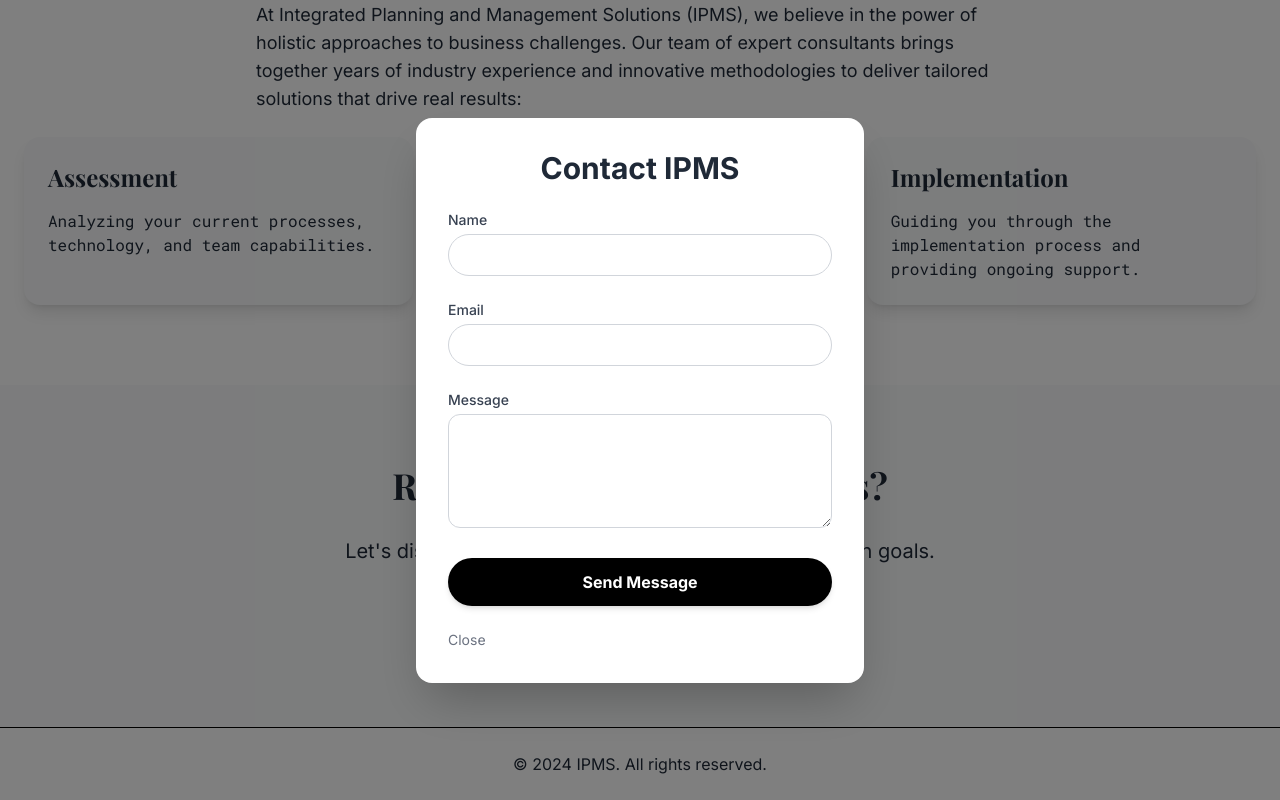
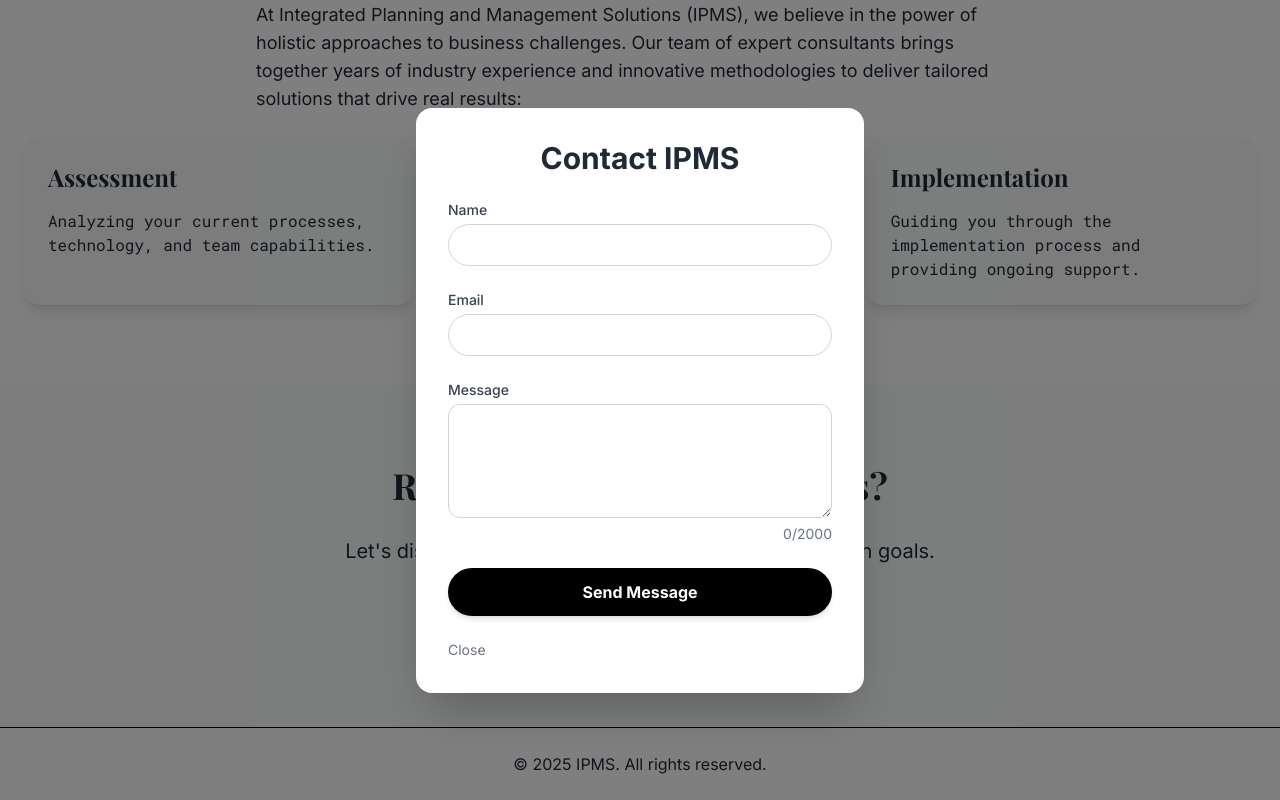
Before and after one commit to angx1/ipms-landing, a Next.js app: page / in a window 1280 px wide. Both pictures are taken after a click on the button "Contact Us". Shown: the part 943-1743 px from the top of the page. Built offline with nearby package versions, Linux system fonts and the light colour scheme; no server answers; a web font is replaced by a local one.

Commit message:
updated contact form and supabase integration

```diff
--- a/next.config.js
+++ b/next.config.js
@@ -1,21 +1,25 @@
 const nextConfig = {
-  output: 'export',
-  assetPrefix: '/', // Use relative paths for assets
+  //output: "export",
+  assetPrefix: "/", // Use relative paths for assets
 
-  transpilePackages: ["@radix-ui/react-dialog", "@radix-ui/react-label", "@radix-ui/react-slot"],
+  transpilePackages: [
+    "@radix-ui/react-dialog",
+    "@radix-ui/react-label",
+    "@radix-ui/react-slot",
+  ],
   reactStrictMode: true,
   webpack: (config, { dev }) => {
     config.module.rules.push({
       test: /\.json$/,
-      type: 'json',
-    })
+      type: "json",
+    });
 
     if (dev) {
-      config.cache = false
+      config.cache = false;
     }
 
-    return config
+    return config;
   },
-}
+};
 
-module.exports = nextConfig
+module.exports = nextConfig;
--- a/package.json
+++ b/package.json
@@ -13,11 +13,12 @@
     "@radix-ui/react-dialog": "^1.1.2",
     "@radix-ui/react-label": "^2.1.0",
     "@radix-ui/react-slot": "^1.1.0",
+    "@supabase/supabase-js": "^2.49.1",
     "class-variance-authority": "^0.7.0",
     "clsx": "^2.1.1",
     "framer-motion": "^10.16.5",
     "lucide-react": "^0.453.0",
-    "next": "15.0.1",
+    "next": "^15.2.1-canary.5",
     "nodemailer": "^6.9.15",
     "react": "^18.2.0",
     "react-dom": "^18.2.0",
--- a/src/components/contact-modal.jsx
+++ b/src/components/contact-modal.jsx
@@ -1,31 +1,113 @@
-'use client'
+"use client";
 
-import { useState } from "react"
-import { motion, AnimatePresence } from 'framer-motion'
+import { useState } from "react";
+import { motion, AnimatePresence } from "framer-motion";
+import { createClient } from "@supabase/supabase-js";
+
+const supabaseUrl = process.env.NEXT_PUBLIC_SUPABASE_URL;
+const supabaseAnonKey = process.env.NEXT_PUBLIC_SUPABASE_ANON_KEY;
+const supabase = createClient(supabaseUrl, supabaseAnonKey);
+
+const isValidEmail = (email) => {
+  const emailRegex = /^[a-zA-Z0-9._%+-]+@[a-zA-Z0-9.-]+\.[a-zA-Z]{2,}$/;
+  return emailRegex.test(email);
+};
+
+const MAX_MESSAGE_LENGTH = 2000;
 
 export default function ContactModal() {
-  const [isOpen, setIsOpen] = useState(false)
-  const [isLoading, setIsLoading] = useState(false)
+  const [isOpen, setIsOpen] = useState(false);
+  const [isLoading, setIsLoading] = useState(false);
+  const [emailError, setEmailError] = useState("");
+  const [message, setMessage] = useState("");
+  const [messageError, setMessageError] = useState("");
+  const [successMessage, setSuccessMessage] = useState("");
+  const [errorMessage, setErrorMessage] = useState("");
+
+  const [formKey, setFormKey] = useState(Date.now());
 
   const handleSubmit = async (event) => {
-    event.preventDefault()
-    setIsLoading(true)
+    event.preventDefault();
 
-    // Get form data
-    const formData = new FormData(event.currentTarget)
-    const name = formData.get("name")
-    const email = formData.get("email")
-    const message = formData.get("message")
+    const form = event.currentTarget;
 
-    // Simulate API call
-    await new Promise((resolve) => setTimeout(resolve, 1000))
+    const formData = new FormData(form);
+    const name = formData.get("name");
+    const email = formData.get("email");
 
-    // Reset form and show success message
-    event.currentTarget.reset()
-    setIsLoading(false)
-    setIsOpen(false)
-    alert("Message sent! We'll get back to you as soon as possible.")
-  }
+    setSuccessMessage(""); // Clear messages at start
+    setErrorMessage("");
+
+    if (!name || !email || !message) {
+      setErrorMessage("Please fill in all fields.");
+      return;
+    }
+
+    if (!isValidEmail(email)) {
+      setEmailError("Please enter a valid email address.");
+      return;
+    } else {
+      setEmailError("");
+    }
+
+    if (message.length > MAX_MESSAGE_LENGTH) {
+      setMessageError(
+        `Message exceeds the maximum length of ${MAX_MESSAGE_LENGTH} characters.`
+      );
+      return;
+    } else {
+      setMessageError("");
+    }
+
+    setIsLoading(true);
+
+    try {
+      const { data, error } = await supabase
+        .from("contact_submissions")
+        .insert([{ name, email, message }]);
+
+      if (error) {
+        console.error("Supabase insert error:", error);
+        setErrorMessage(
+          "There was an error submitting your form. Please try again."
+        );
+      } else {
+        setSuccessMessage(
+          "Message sent! We'll get back to you as soon as possible."
+        );
+
+        //Hide model after a successful send
+        /*setTimeout(() => {
+          setIsOpen(false);
+          setSuccessMessage("");
+          setFormKey(Date.now());
+        }, 3000);*/
+      }
+
+      form.reset();
+      setMessage("");
+      setIsLoading(false);
+    } catch (err) {
+      console.error("Unexpected error:", err);
+      setErrorMessage("An unexpected error occurred. Please try again later.");
+      setIsLoading(false);
+    } finally {
+      setIsLoading(false);
+      setFormKey(Date.now());
+    }
+  };
+
+  const handleMessageChange = (event) => {
+    const text = event.target.value;
+    if (text.length <= MAX_MESSAGE_LENGTH) {
+      setMessage(text);
+      setMessageError("");
+    } else {
+      setMessageError(
+        `Message exceeds the maximum length of ${MAX_MESSAGE_LENGTH} characters.`
+      );
+    }
+  };
 
   return (
     <>
@@ -49,10 +131,27 @@ export default function ContactModal() {
               exit={{ scale: 0.9, opacity: 0 }}
               className="bg-white rounded-2xl p-8 max-w-md w-full shadow-2xl"
             >
-              <h2 className="text-3xl font-bold mb-6 text-center">Contact IPMS</h2>
-              <form onSubmit={handleSubmit} className="space-y-6">
+              <h2 className="text-3xl font-bold mb-6 text-center">
+                Contact IPMS
+              </h2>
+              {successMessage && (
+                <div className="text-green-500 mb-4 border rounded-xl p-4 bg-green-50">
+                  {successMessage}
+                </div>
+              )}
+              {errorMessage && (
+                <div className="text-red-500 mb-4 border rounded-xl p-4 bg-red-50">
+                  {errorMessage}
+                </div>
+              )}
+              <form onSubmit={handleSubmit} className="space-y-6" key={formKey}>
                 <div>
-                  <label htmlFor="name" className="block text-sm font-medium text-gray-700 mb-1">Name</label>
+                  <label
+                    htmlFor="name"
+                    className="block text-sm font-medium text-gray-700 mb-1"
+                  >
+                    Name
+                  </label>
                   <input
                     id="name"
                     name="name"
@@ -61,7 +160,12 @@ export default function ContactModal() {
                   />
                 </div>
                 <div>
-                  <label htmlFor="email" className="block text-sm font-medium text-gray-700 mb-1">Email</label>
+                  <label
+                    htmlFor="email"
+                    className="block text-sm font-medium text-gray-700 mb-1"
+                  >
+                    Email
+                  </label>
                   <input
                     id="email"
                     name="email"
@@ -69,21 +173,37 @@ export default function ContactModal() {
                     required
                     className="w-full px-4 py-2 rounded-full border border-gray-300 focus:outline-none focus:ring-2 focus:ring-gray-500 focus:border-transparent transition"
                   />
+                  {emailError && (
+                    <p className="text-red-500 text-sm">{emailError}</p>
+                  )}
                 </div>
                 <div>
-                  <label htmlFor="message" className="block text-sm font-medium text-gray-700 mb-1">Message</label>
+                  <label
+                    htmlFor="message"
+                    className="block text-sm font-medium text-gray-700 mb-1"
+                  >
+                    Message
+                  </label>
                   <textarea
                     id="message"
                     name="message"
                     required
                     rows={4}
                     className="w-full px-4 py-2 rounded-xl border border-gray-300 focus:outline-none focus:ring-2 focus:ring-gray-500 focus:border-transparent transition"
+                    value={message}
+                    onChange={handleMessageChange}
                   ></textarea>
+                  <div className="text-gray-500 text-sm text-right">
+                    {message.length}/{MAX_MESSAGE_LENGTH}
+                  </div>
+                  {messageError && (
+                    <p className="text-red-500 text-sm">{messageError}</p>
+                  )}
                 </div>
                 <button
                   type="submit"
-                  disabled={isLoading}
-                  className="w-full bg-black text-white px-6 py-3 rounded-full font-bold hover:bg-gray-800 transition-colors shadow-md hover:shadow-lg disabled:opacity-50"
+                  disabled={isLoading || messageError}
+                  className="w-full bg-black text-white px-6 py-3 rounded-full font-bold hover:bg-gray-800 transition-colors shadow-md hover:shadow-lg disabled:opacity-50 disabled:cursor-not-allowed"
                 >
                   {isLoading ? "Sending..." : "Send Message"}
                 </button>
@@ -99,5 +219,5 @@ export default function ContactModal() {
         )}
       </AnimatePresence>
     </>
-  )
+  );
 }
--- a/src/data/content.json
+++ b/src/data/content.json
@@ -42,6 +42,6 @@
     }
   },
   "footer": {
-      "copyright": "© 2024 IPMS. All rights reserved."
+    "copyright": "© 2025 IPMS. All rights reserved."
   }
 }
--- /dev/null
+++ b/src/pages/api/contact.js
@@ -0,0 +1,19 @@
+import { supabase } from "../../utils/client";
+
+export default async function handler(req, res) {
+  if (req.method === "POST") {
+    const name = req.name;
+    const email = req.email;
+    const message = req.message;
+
+    const { data, error } = await supabase
+      .from("contact_submissions")
+      .insert([{ name, email, message }]);
+
+    if (!error) {
+      res.status(200).json(data);
+    } else {
+      res.status(500).json(error);
+    }
+  }
+}
--- a/src/pages/api/send-email.js
+++ /dev/null
@@ -1,40 +0,0 @@
-import nodemailer from 'nodemailer';
-
-export default async function handler(req, res) {
-  if (req.method === 'POST') {
-    const { name, email, message } = req.body;
-
-    // Create a transporter using SMTP
-    let transporter = nodemailer.createTransport({
-      host: process.env.EMAIL_HOST,
-      port: process.env.EMAIL_PORT,
-      secure: process.env.EMAIL_SECURE === 'true', // true for 465, false for other ports
-      auth: {
-        user: process.env.EMAIL_USER,
-        pass: process.env.EMAIL_PASS,
-      },
-    });
-
-    try {
-      // Send mail with defined transport object
-      let info = await transporter.sendMail({
-        from: `"IPMS Contact Form" <${process.env.EMAIL_USER}>`,
-        to: process.env.YOUR_EMAIL_ADDRESS, // Your email address
-        subject: "New Contact Form Submission",
-        text: `Name: ${name}\nEmail: ${email}\nMessage: ${message}`,
-        html: `<p><strong>Name:</strong> ${name}</p>
-               <p><strong>Email:</strong> ${email}</p>
-               <p><strong>Message:</strong> ${message}</p>`,
-      });
-
-      console.log("Message sent: %s", info.messageId);
-      res.status(200).json({ message: 'Email sent successfully' });
-    } catch (error) {
-      console.error("Error sending email:", error);
-      res.status(500).json({ message: 'Error sending email' });
-    }
-  } else {
-    res.setHeader('Allow', ['POST']);
-    res.status(405).end(`Method ${req.method} Not Allowed`);
-  }
-}
--- /dev/null
+++ b/utils/client.js
@@ -0,0 +1,6 @@
+import { createClient } from "@supabase/supabase-js";
+
+const supabaseUrl = process.env.NEXT_PUBLIC_SUPABASE_URL;
+const supabaseAnonKey = process.env.NEXT_PUBLIC_SUPABASE_ANON_KEY;
+
+export const supabase = createClient(supabaseUrl, supabaseAnonKey);
```
Also changed, not shown: 2 other files (tests, documents, lock files or other folders). Lines whose indentation alone changed are shown as unchanged.
